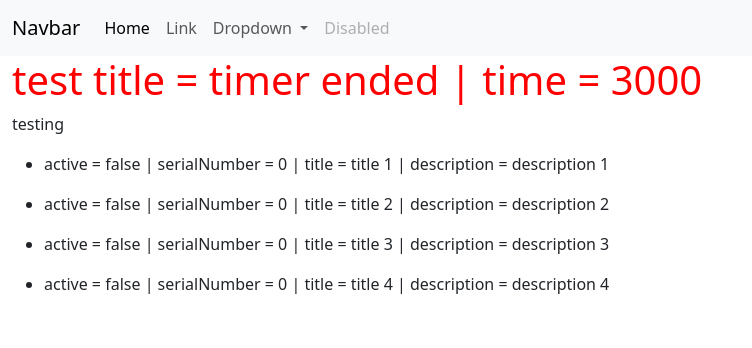
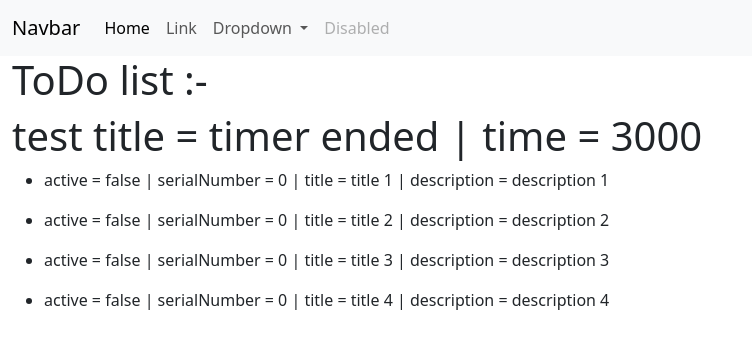
Before and after one commit to Vaishnav-kanhira/AngularTutorial, an Angular app in the folder T01/Hello-World/: page / in a window 1280 px wide. Shown: the top 348 px of the page, without its empty margins (0-752 px from the left). Built offline with nearby package versions, Linux system fonts and the light colour scheme.

Commit message:
small changes

```diff
--- a/T01/Hello-World/src/app/app.component.html
+++ b/T01/Hello-World/src/app/app.component.html
@@ -38,8 +38,8 @@
     </nav>
 
     <div class="container-fluid">
-        <h1 style="color: rgb(255, 0, 0);">test title = {{this.title}} | time = {{time}}</h1>
-        <p>testing</p>
+        <h1>ToDo list :-</h1>
+        <h1>test title = {{this.title}} | time = {{time}}</h1>
         <app-todo-listing></app-todo-listing>
     </div>
 </div>
```
